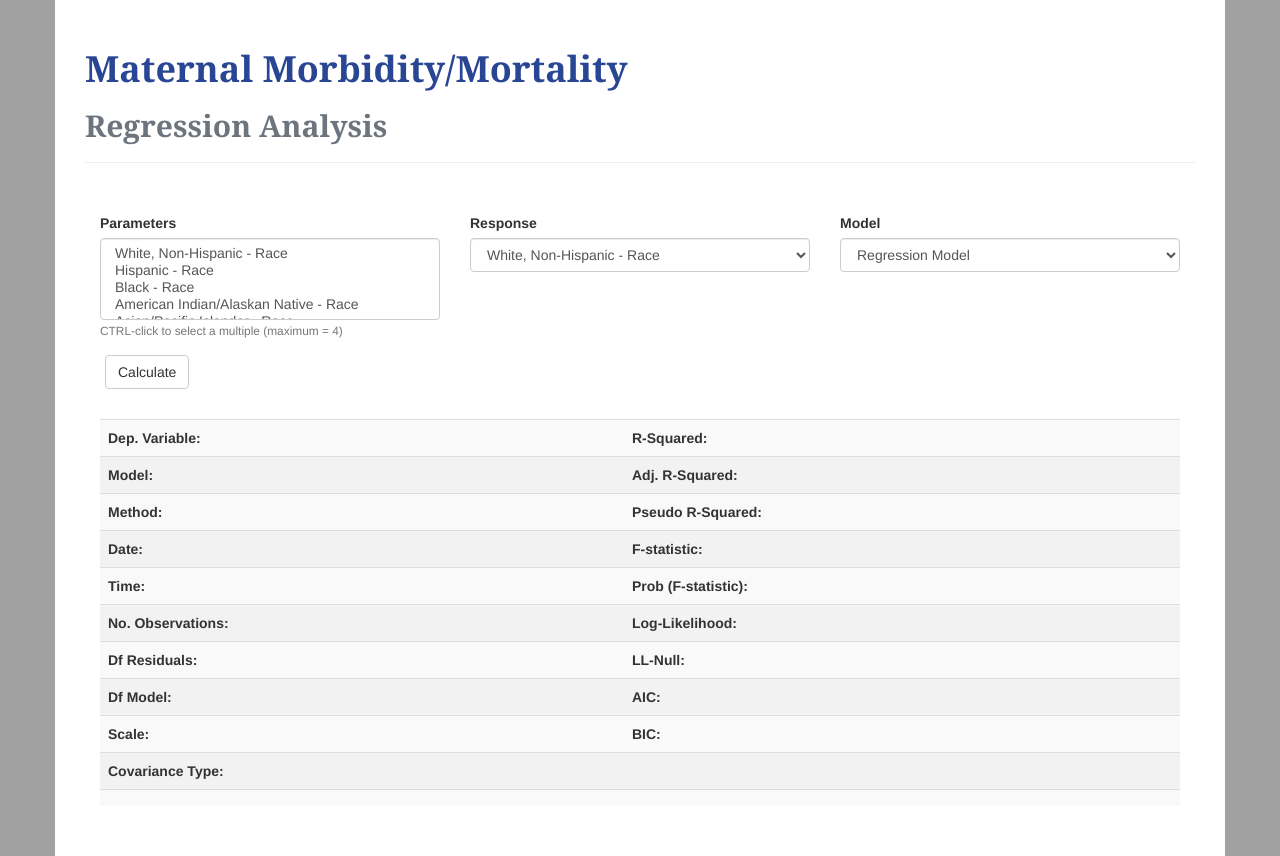
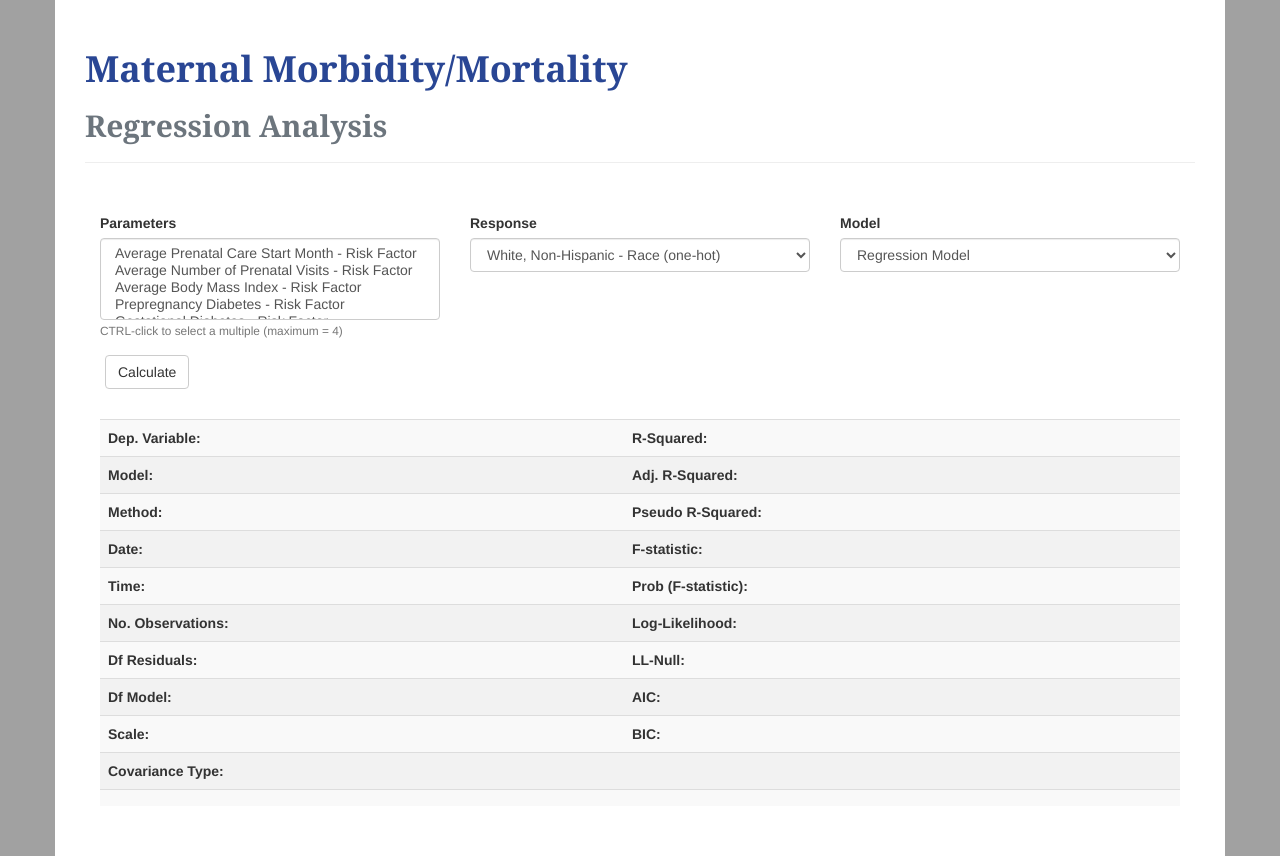
Before and after one commit to smjedael/maternal_healthcare, a Flask app: page /regr-matmortality/ in a window 1280 px wide. Shown: the part 101-957 px from the top of the page. Run offline with Flask 2, Linux system fonts and the light colour scheme; parts of the project's set-up code (start-up, migrations or seed data) failed here and were passed over; some libraries are stand-ins or nearby versions.

Commit message:
added (one-hot) tags on regression page

```diff
--- a/templates/regr-matmortality.html
+++ b/templates/regr-matmortality.html
@@ -76,11 +76,6 @@
                     <div class="form-group col-sm-12 col-md-4">
                         <label for="parameters">Parameters</label>
                         <select multiple class="form-control form-control-sm" id="parameters" aria-describedby="parameterHelp">
-                            <option value="race_white_nh">White, Non-Hispanic - Race</option>
-                            <option value="race_hispanic">Hispanic - Race</option>
-                            <option value="race_black">Black - Race</option>
-                            <option value="race_ai_an">American Indian/Alaskan Native - Race</option>
-                            <option value="race_asian_pi">Asian/Pacific Islander - Race</option>
                             <option value="avg_prenatal_care_start_month">Average Prenatal Care Start Month - Risk Factor</option>
                             <option value="avg_num_prenatal_visits">Average Number of Prenatal Visits - Risk Factor</option>
                             <option value="avg_body_mass_index">Average Body Mass Index - Risk Factor</option>
@@ -119,11 +114,11 @@
                     <div class="form-group col-sm-12 col-md-4">
                         <label for="response">Response</label>
                         <select class="form-control form-control-sm" id="response">
-                            <option value="race_white_nh">White, Non-Hispanic - Race</option>
-                            <option value="race_hispanic">Hispanic - Race</option>
-                            <option value="race_black">Black - Race</option>
-                            <option value="race_ai_an">American Indian/Alaskan Native - Race</option>
-                            <option value="race_asian_pi">Asian/Pacific Islander - Race</option>
+                            <option value="race_white_nh">White, Non-Hispanic - Race (one-hot)</option>
+                            <option value="race_hispanic">Hispanic - Race (one-hot)</option>
+                            <option value="race_black">Black - Race (one-hot)</option>
+                            <option value="race_ai_an">American Indian/Alaskan Native - Race (one-hot)</option>
+                            <option value="race_asian_pi">Asian/Pacific Islander - Race (one-hot)</option>
                             <option value="avg_prenatal_care_start_month">Average Prenatal Care Start Month - Risk Factor</option>
                             <option value="avg_num_prenatal_visits">Average Number of Prenatal Visits - Risk Factor</option>
                             <option value="avg_body_mass_index">Average Body Mass Index - Risk Factor</option>
```
